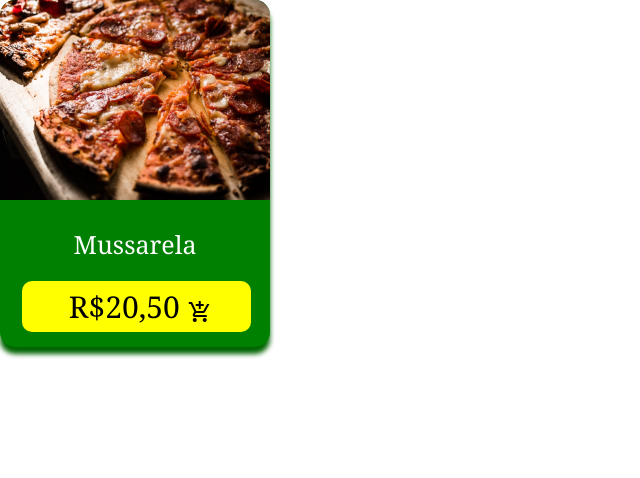
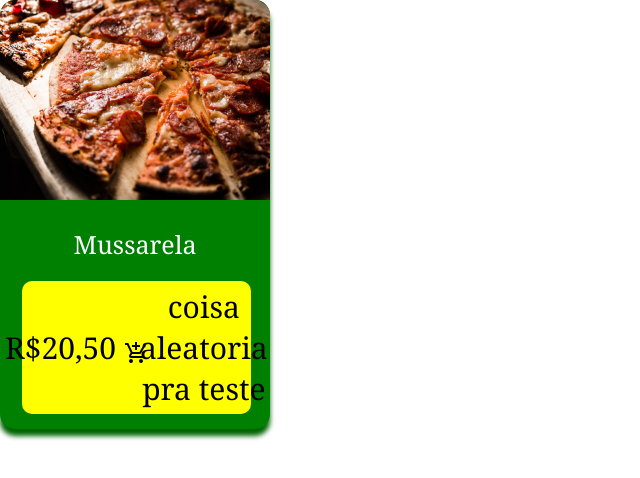
Before and after one commit to CesarGabriel26/pizzaria, a plain HTML site: page test.html in a window 1280 px wide. Shown: the whole page, without its empty margins (0-640 px from the left). Drawn offline with nearby package versions, Linux system fonts and the light colour scheme.

Commit message:
Teste de commit pelo vc code

```diff
--- a/test.html
+++ b/test.html
@@ -69,6 +69,7 @@
         <div class="cost">
             <p class="Preco">R$20,50</p>
             <span class="material-symbols-outlined">add_shopping_cart</span>
+            coisa aleatoria pra teste
         </div>
 
     </div>
```
